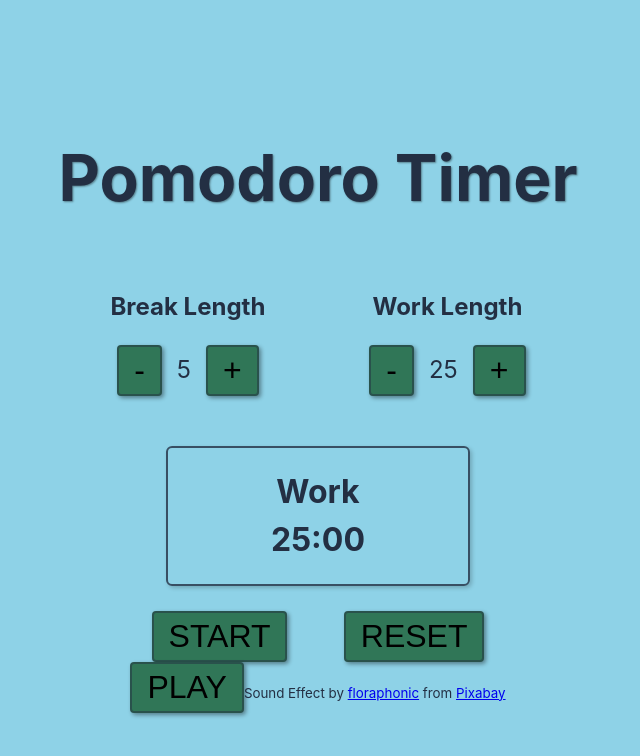
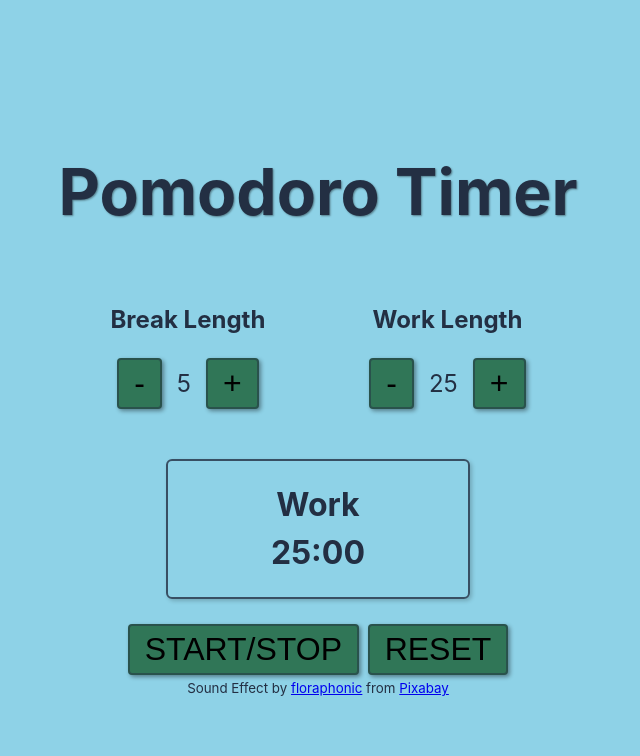
Before and after one commit to ha-x-3/react-pomodoro-timer, a React (Vite) app: page / in a window 1280 px wide. Shown: the top 756 px of the page, without its empty margins (322-962 px from the left). Built offline with nearby package versions, Linux system fonts and the light colour scheme.

Commit message:
Added functionality

```diff
--- a/src/App.jsx
+++ b/src/App.jsx
@@ -1,15 +1,59 @@
-import { useRef, useState } from 'react';
+import React, { useState, useRef, useEffect } from 'react';
 import audioFile from './assets/marimba-ringtone-10-201160.mp3';
 import './App.css';
 
-function App() {
+const TimerLengthControl = ({ title, length, onDecrease, onIncrease }) => (
+	<div className='length-control'>
+		<h2>{title}</h2>
+		<div className='control-div'>
+			<button onClick={onDecrease}>-</button>
+			<div className='timer-length'>{length}</div>
+			<button onClick={onIncrease}>+</button>
+		</div>
+	</div>
+);
 
+const TimerDisplay = ({ timerType, timeLeft }) => (
+	<div className='timer'>
+		<div id='timer-label'>{timerType}</div>
+		<div id='time-left'>{timeLeft}</div>
+	</div>
+);
+
+const TimerControls = ({ onStartStop, onReset }) => (
+	<div className='timer-controls'>
+		<button onClick={onStartStop}>START/STOP</button>
+		<button onClick={onReset}>RESET</button>
+	</div>
+);
+
+const Alarm = ({ audioRef }) => (
+	<audio
+		id='alarm'
+		preload='auto'
+		src={audioFile}
+		ref={audioRef}
+	></audio>
+);
+
+const App = () => {
 	const [breakLength, setBreakLength] = useState(5);
 	const [workLength, setWorkLength] = useState(25);
 	const [timerState, setTimerState] = useState('stopped');
 	const [timerType, setTimerType] = useState('Work');
-  const [timer, setTimer] = useState(1500);
+	const [timer, setTimer] = useState(1500); // 25 minutes in seconds
+	const [intervalId, setIntervalId] = useState(null);
+	const [audioIntervalId, setAudioIntervalId] = useState(null);
 	const audioRef = useRef(null);
+
+	useEffect(() => {
+		if (timer === 0) {
+			playAudio();
+			clearInterval(intervalId);
+			setTimerState('stopped');
+			startAudioInterval();
+		}
+	}, [timer]);
 
 	const playAudio = () => {
 		if (audioRef.current) {
@@ -17,75 +61,123 @@ function App() {
 		}
 	};
 
+	const startAudioInterval = () => {
+		const id = setInterval(playAudio, 1000);
+		setAudioIntervalId(id);
+	};
+
+	const stopAudioInterval = () => {
+		if (audioIntervalId) {
+			clearInterval(audioIntervalId);
+			setAudioIntervalId(null);
+		}
+	};
+
+	const switchToBreak = () => {
+		setTimerType('Break');
+		setTimer(breakLength * 60);
+	};
+
+	const switchToWork = () => {
+		setTimerType('Work');
+		setTimer(workLength * 60);
+	};
+
+	const decrementTimer = () => {
+		setTimer((prevTimer) => prevTimer - 1);
+	};
+
+	const startStopTimer = () => {
+		if (timerState === 'stopped') {
+			if (timer === 0) {
+				stopAudioInterval();
+				if (timerType === 'Work') {
+					switchToBreak();
+				} else {
+					switchToWork();
+				}
+			}
+			setTimerState('running');
+			const id = setInterval(decrementTimer, 1000);
+			setIntervalId(id);
+		} else {
+			setTimerState('stopped');
+			clearInterval(intervalId);
+		}
+	};
+
+	const resetTimer = () => {
+		setTimerState('stopped');
+		clearInterval(intervalId);
+		stopAudioInterval();
+		setBreakLength(5);
+		setWorkLength(25);
+		setTimerType('Work');
+		setTimer(1500);
+		if (audioRef.current) {
+			audioRef.current.pause();
+			audioRef.current.currentTime = 0;
+		}
+	};
+
+	const updateWorkLength = (newLength) => {
+		setWorkLength(newLength);
+		if (timerState === 'stopped' && timerType === 'Work') {
+			setTimer(newLength * 60);
+		}
+	};
+
+	const updateBreakLength = (newLength) => {
+		setBreakLength(newLength);
+		if (timerState === 'stopped' && timerType === 'Break') {
+			setTimer(newLength * 60);
+		}
+	};
+
+	const formatTime = () => {
+		const minutes = Math.floor(timer / 60);
+		const seconds = timer % 60;
+		return `${minutes < 10 ? '0' : ''}${minutes}:${
+			seconds < 10 ? '0' : ''
+		}${seconds}`;
+	};
+
 	return (
-		<>
 		<div className='app'>
 			<div className='main-title'>
 				<h1>Pomodoro Timer</h1>
 			</div>
 			<div id='timers-div'>
-					<div className='length-control'>
-						<h2 id='break-label'>Break Length</h2>
-						<div className='control-div'>
-							<button
-								id='break-decrement'
-								value='-'
-							>
-								-
-							</button>
-							<div
-								className='timer-length'
-								id='break-length'
-							>
-								{breakLength}
+				<TimerLengthControl
+					title='Break Length'
+					length={breakLength}
+					onDecrease={() =>
+						updateBreakLength(Math.max(1, breakLength - 1))
+					}
+					onIncrease={() =>
+						updateBreakLength(Math.min(60, breakLength + 1))
+					}
+				/>
+				<TimerLengthControl
+					title='Work Length'
+					length={workLength}
+					onDecrease={() =>
+						updateWorkLength(Math.max(1, workLength - 1))
+					}
+					onIncrease={() =>
+						updateWorkLength(Math.min(60, workLength + 1))
+					}
+				/>
 			</div>
-							<button
-								id='break-increment'
-								value='+'
-							>
-								+
-							</button>
-						</div>
-					</div>
-					<div className='length-control'>
-						<h2 id='work-label'>Work Length</h2>
-						<div className='control-div'>
-							<button
-								id='work-decrement'
-								value='-'
-							>
-								-
-							</button>
-							<div
-								className='timer-length'
-								id='work-length'
-							>
-								{workLength}
-							</div>
-							<button
-								id='work-increment'
-								value='+'
-							>
-								+
-							</button>
-						</div>
-					</div>
-				</div>
-				<div className='timer'>
-					<div id='timer-label'>Work</div>
-					<div id='time-left'>25:00</div>
-				</div>
-				<div className='timer-controls'>
-					<button id='start-stop'>START</button>
-					<button id='reset'>RESET</button>
-				</div>
-				<button onClick={playAudio}>PLAY</button>
-				<audio
-					id='alarm'
-					preload='auto'
-					src={audioFile}
-					ref={audioRef}
-				></audio>
+			<TimerDisplay
+				timerType={timerType}
+				timeLeft={formatTime()}
+			/>
+			<TimerControls
+				onStartStop={startStopTimer}
+				onReset={resetTimer}
+			/>
+			<Alarm audioRef={audioRef} />
 			<small>
 				Sound Effect by{' '}
 				<a href='https://pixabay.com/users/floraphonic-38928062/?utm_source=link-attribution&utm_medium=referral&utm_campaign=music&utm_content=201160'>
@@ -97,8 +189,7 @@ function App() {
 				</a>
 			</small>
 		</div>
-		</>
 	);
-}
+};
 
 export default App;
```
Lines whose indentation alone changed are shown as unchanged.
